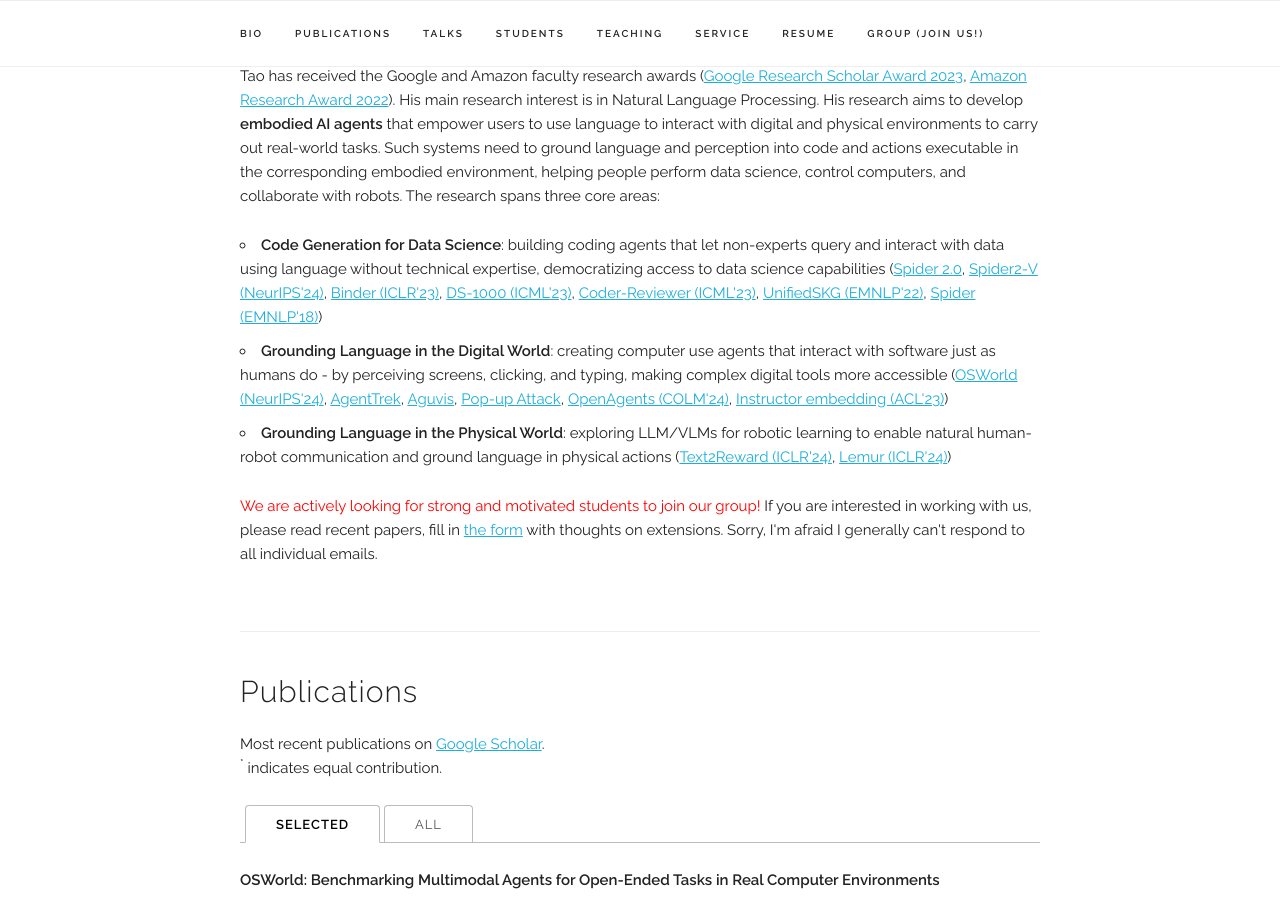
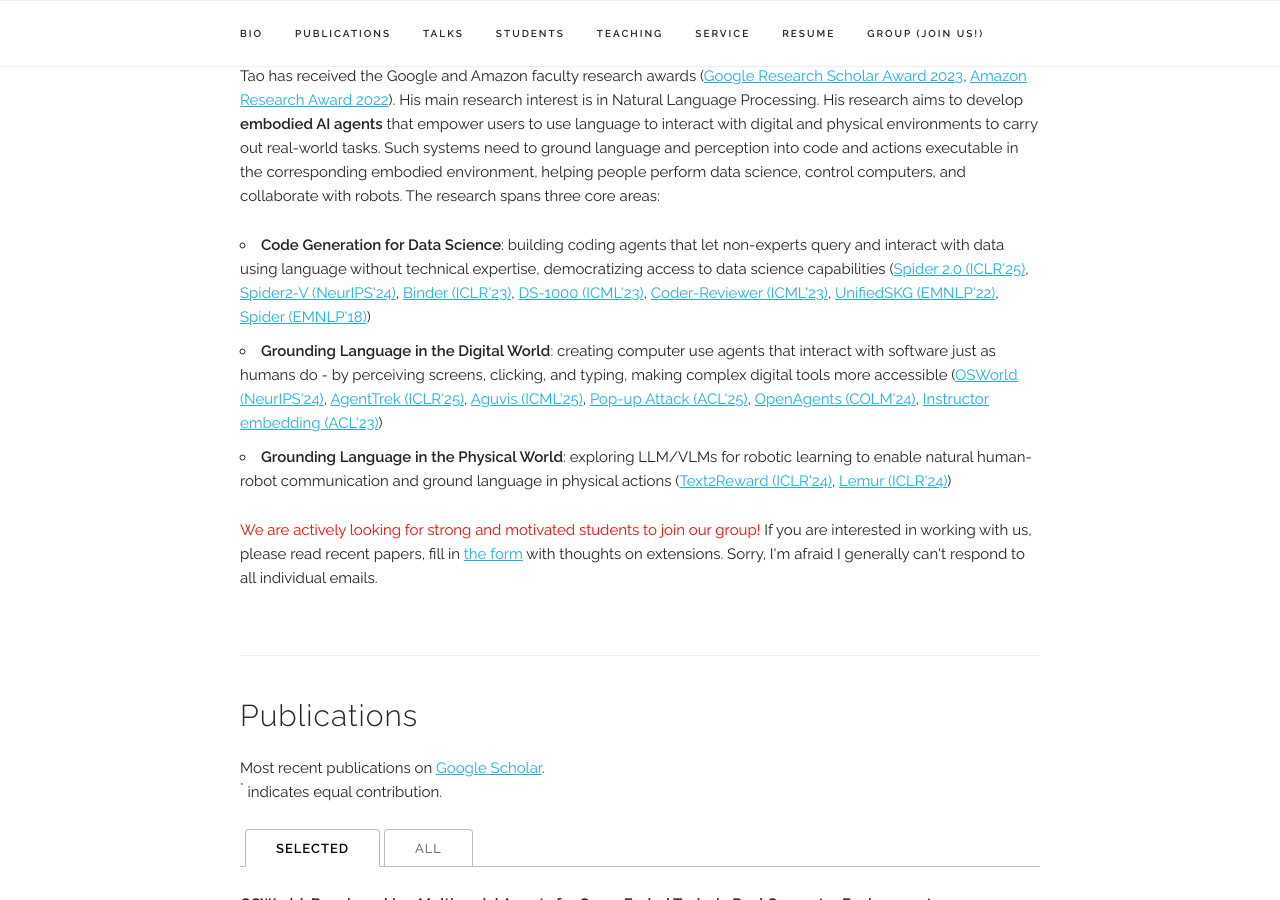
Before and after one commit to taoyds/taoyds.github.io, a Jekyll site: the page built from index.html, in a window 1280 px wide and 900 px high, scrolled down 546 px. Built offline with Jekyll 4.4.1, drawn with Linux system fonts in a browser that asks for light colours; some web fonts are replaced.

Commit message:
Update index.html

```diff
--- a/index.html
+++ b/index.html
@@ -15,8 +15,8 @@
   Tao has received the Google and Amazon faculty research awards (<a href="https://research.google/outreach/research-scholar-program/" target="_blank">Google Research Scholar Award 2023</a>, <a href="https://www.amazon.science/research-awards/program-updates/fall-2021-and-winter-2022-amazon-research-awards-recipients-announced" target="_blank">Amazon Research Award 2022</a>).
   His main research interest is in Natural Language Processing. His research aims to develop <b>embodied AI agents</b> that empower users to use language to interact with digital and physical environments to carry out real-world tasks. Such systems need to ground language and perception into code and actions executable in the corresponding embodied environment, helping people perform data science, control computers, and collaborate with robots. The research spans three core areas:
     <ul>
-      <li><b>Code Generation for Data Science</b>: building coding agents that let non-experts query and interact with data using language without technical expertise, democratizing access to data science capabilities (<a href="https://spider2-sql.github.io">Spider 2.0</a>, <a href="https://spider2-v.github.io">Spider2-V (NeurIPS'24)</a>, <a href="https://lm-code-binder.github.io/">Binder (ICLR'23)</a>, <a href="https://ds1000-code-gen.github.io/">DS-1000 (ICML'23)</a>, <a href="https://arxiv.org/abs/2211.16490">Coder-Reviewer (ICML'23)</a>, <a href="https://github.com/HKUNLP/UnifiedSKG">UnifiedSKG (EMNLP'22)</a>, <a href="https://yale-lily.github.io/spider">Spider (EMNLP'18)</a>)</li>
-      <li><b>Grounding Language in the Digital World</b>: creating computer use agents that interact with software just as humans do - by perceiving screens, clicking, and typing, making complex digital tools more accessible (<a href="https://os-world.github.io">OSWorld (NeurIPS'24)</a>, <a href="https://agenttrek.github.io">AgentTrek</a>, <a href="https://aguvis-project.github.io">Aguvis</a>, <a href="https://arxiv.org/abs/2411.02391">Pop-up Attack</a>, <a href="https://github.com/xlang-ai/OpenAgents">OpenAgents (COLM'24)</a>, <a href="https://instructor-embedding.github.io/">Instructor embedding (ACL'23)</a>)</li>
+      <li><b>Code Generation for Data Science</b>: building coding agents that let non-experts query and interact with data using language without technical expertise, democratizing access to data science capabilities (<a href="https://spider2-sql.github.io">Spider 2.0 (ICLR'25)</a>, <a href="https://spider2-v.github.io">Spider2-V (NeurIPS'24)</a>, <a href="https://lm-code-binder.github.io/">Binder (ICLR'23)</a>, <a href="https://ds1000-code-gen.github.io/">DS-1000 (ICML'23)</a>, <a href="https://arxiv.org/abs/2211.16490">Coder-Reviewer (ICML'23)</a>, <a href="https://github.com/HKUNLP/UnifiedSKG">UnifiedSKG (EMNLP'22)</a>, <a href="https://yale-lily.github.io/spider">Spider (EMNLP'18)</a>)</li>
+      <li><b>Grounding Language in the Digital World</b>: creating computer use agents that interact with software just as humans do - by perceiving screens, clicking, and typing, making complex digital tools more accessible (<a href="https://os-world.github.io">OSWorld (NeurIPS'24)</a>, <a href="https://agenttrek.github.io">AgentTrek (ICLR'25)</a>, <a href="https://aguvis-project.github.io">Aguvis (ICML'25)</a>, <a href="https://arxiv.org/abs/2411.02391">Pop-up Attack (ACL'25)</a>, <a href="https://github.com/xlang-ai/OpenAgents">OpenAgents (COLM'24)</a>, <a href="https://instructor-embedding.github.io/">Instructor embedding (ACL'23)</a>)</li>
       <li><b>Grounding Language in the Physical World</b>: exploring LLM/VLMs for robotic learning to enable natural human-robot communication and ground language in physical actions (<a href="http://text-to-reward.github.io">Text2Reward (ICLR'24)</a>, <a href="https://arxiv.org/abs/2310.06830">Lemur (ICLR'24)</a>)</li>
     </ul>
   </p>
```
